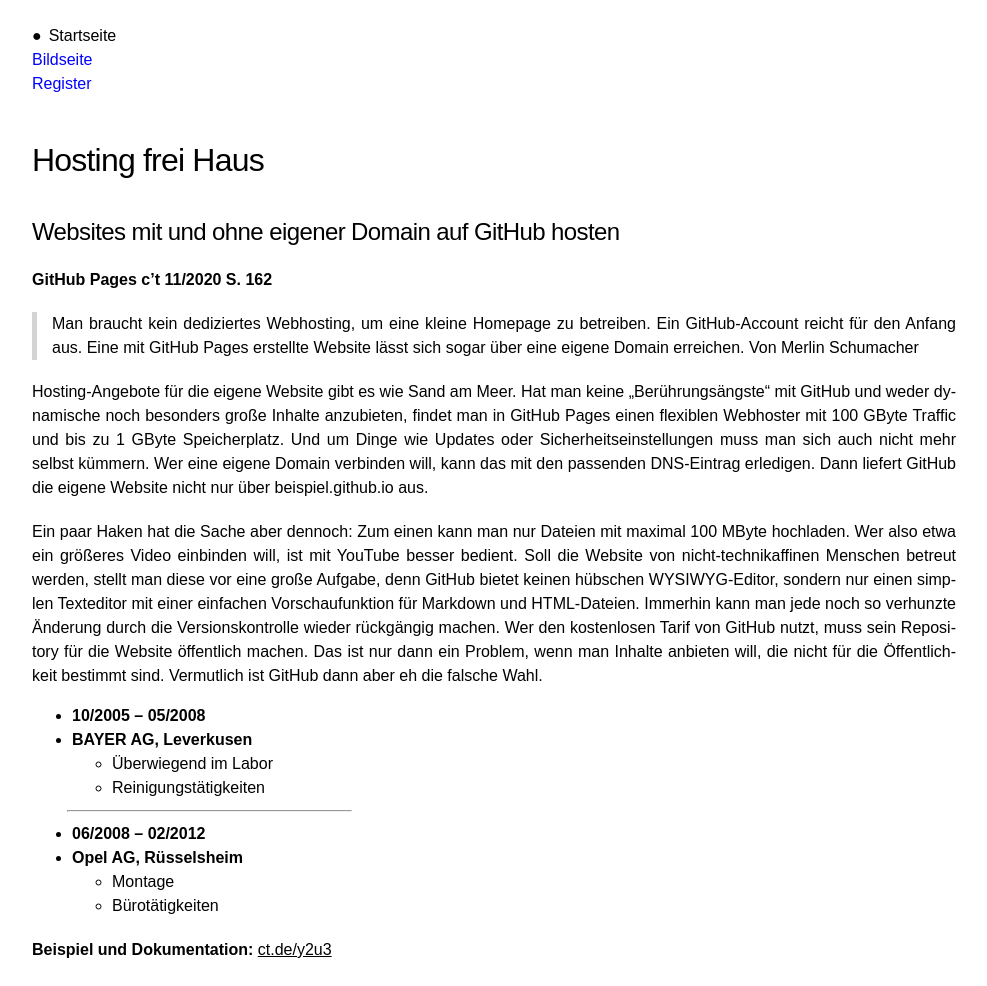
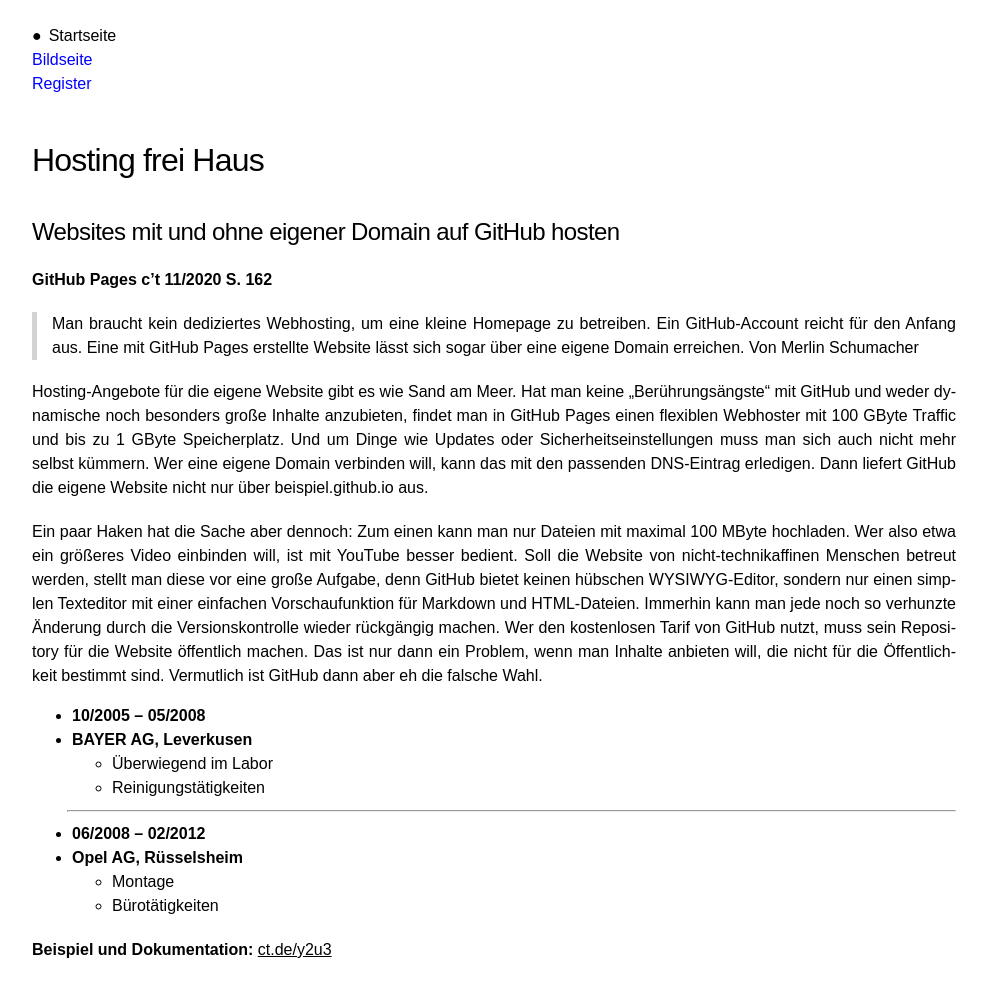
Before and after one commit to webuser-ralf/webuser-ralf.github.io, a Jekyll site: the page built from index.md, in a window 1280 px wide. Shown: the whole page, without its empty margins (146-1133 px from the left). Built offline with Jekyll 4.4.1, drawn with Linux system fonts in a browser that asks for light colours; our own code applies the rules of GitHub Pages for plain Markdown files.

Commit message:
Update layout.scss

```diff
--- a/_sass/layout.scss
+++ b/_sass/layout.scss
@@ -14,12 +14,8 @@
 }
 
 hr {
-    /*color: #ffffff;*/
+    color: #b2b2b2;
     margin: 10px 0 10px -5px;
-}
-
-ul {
-    width: 320px;
 }
 
 ul li {
```
